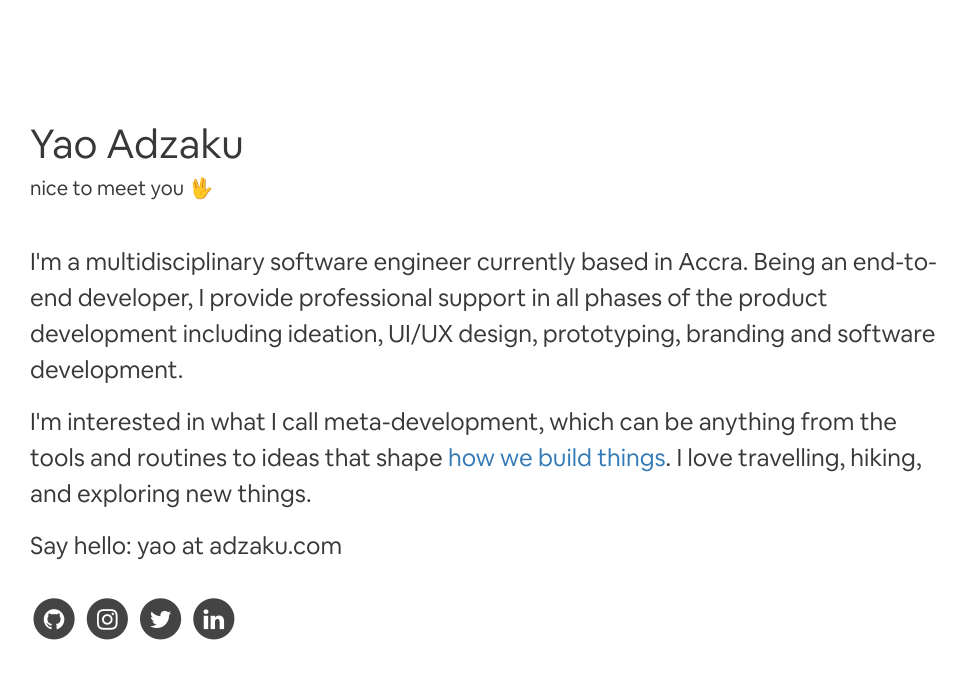
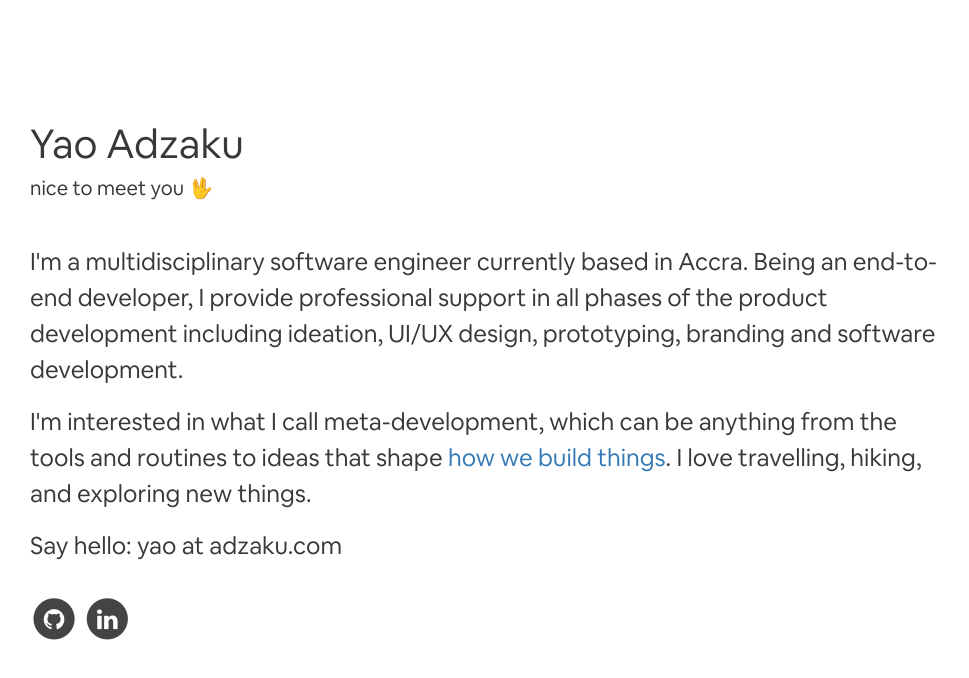
Before and after one commit to pineloop/pineloop.github.io, a plain HTML site: page index.html in a window 1280 px wide. Shown: the whole page, without its empty margins (0-969 px from the left). Drawn offline with nearby package versions, Linux system fonts and the light colour scheme.

Commit message:
Update index.html

```diff
--- a/index.html
+++ b/index.html
@@ -3,14 +3,14 @@
   <head>
     <meta charset="utf-8">
     <meta name="viewport" content="width=device-width, initial-scale=1, shrink-to-fit=no">
-    <meta name="description" content="Yao is a hacker living in Accra">
+    <meta name="description" content="Yao Adzaku homepage">
     <meta name="author" content="Yao Adzaku">
     <meta name="google-site-verification" content="7ZdovkcLcRH_FzrM55acW3V_tbG4-d4Lp0rcn2xHbPE" />
     <link rel="shortcut icon" type="image/x-icon" href="http://adzaku.com/static/favicon.png">
 
     <!-- facebook opengraph -->
     <meta property="og:title" content="Yao Adzaku">
-    <meta property="og:description" content="Hacker & Entreprenuer">
+    <meta property="og:description" content="Yao Adzaku">
     <meta property="og:image" content="http://adzaku.com/static/profile.jpg">
     <meta property="og:url" content="http://adzaku.com">
     <meta property="og:site_name" content="Yao Adzaku">
@@ -23,7 +23,7 @@
     <meta name="twitter:image:alt" content="Yao Adzaku">
     <meta name="twitter:site" content="@moonboots_">
     <meta name="twitter:creator" content="@moonboots_">
-    <meta name="twitter:description" content="Yao is a hacker living in Accra">
+    <meta name="twitter:description" content="Yao Adzaku">
     <title>Yao Adzaku</title>
 
     <link rel="stylesheet" href="https://stackpath.bootstrapcdn.com/bootstrap/4.1.1/css/bootstrap.min.css" integrity="sha384-WskhaSGFgHYWDcbwN70/dfYBj47jz9qbsMId/iRN3ewGhXQFZCSftd1LZCfmhktB" crossorigin="anonymous">
@@ -119,18 +119,6 @@
             <i class="fa fa-github fa-stack-1x fa-inverse"></i>
           </span>
         </a>
-        <a href="http://instagram.com/YaoAdzaku" target="_blank">
-          <span class="fa-stack social-icon">
-            <i class="fa fa-circle fa-stack-2x"></i>
-            <i class="fa fa-instagram fa-stack-1x fa-inverse"></i>
-          </span>
-        </a>
-        <a href="https://twitter.com/YaoAdzaku" target="_blank">
-          <span class="fa-stack social-icon">
-            <i class="fa fa-circle fa-stack-2x"></i>
-            <i class="fa fa-twitter fa-stack-1x fa-inverse"></i>
-          </span>
-        </a>
         <a href="https://www.linkedin.com/in/yaoadzaku" target="_blank">
           <span class="fa-stack social-icon">
             <i class="fa fa-circle fa-stack-2x"></i>
```
